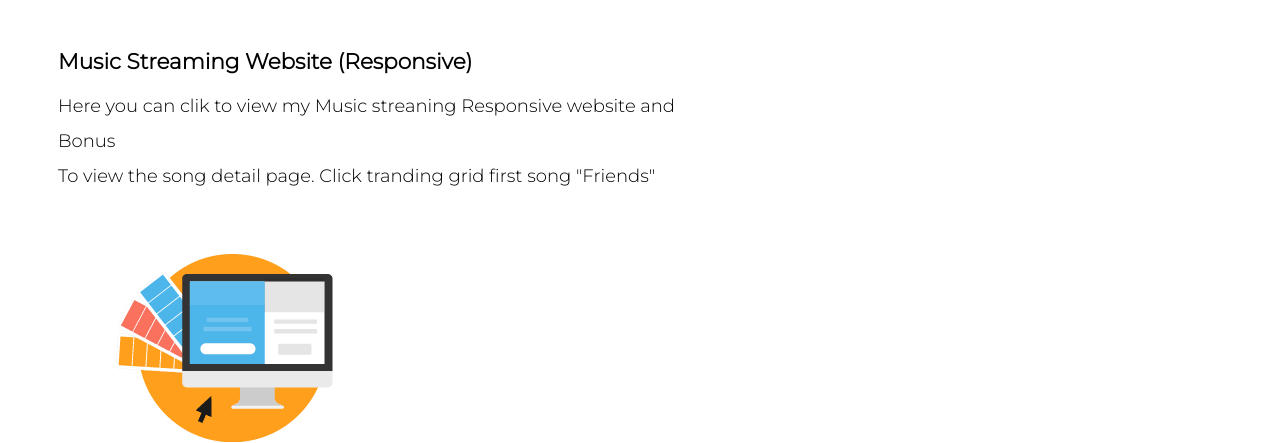
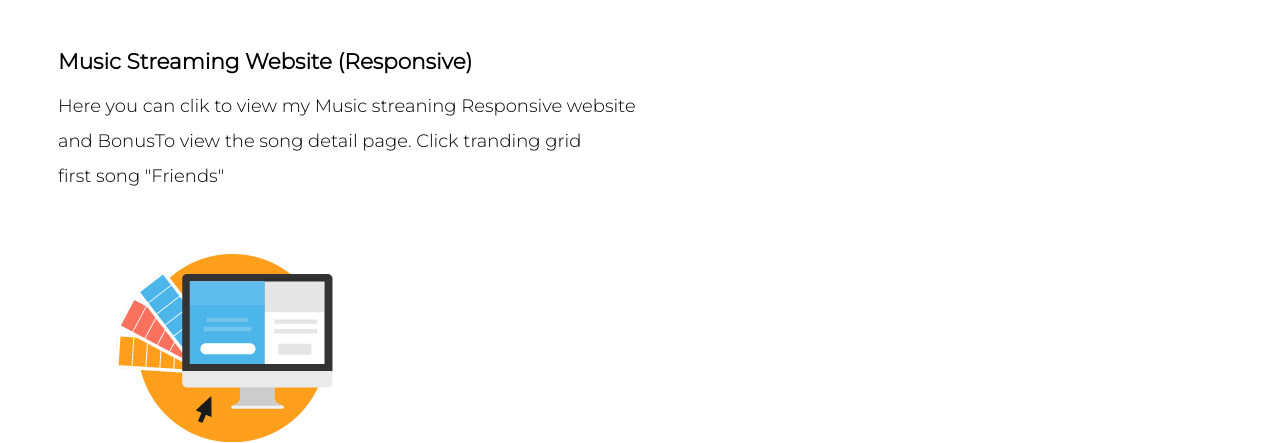
Before and after one commit to faizamansoor/web-welcome-to-my-website, a plain HTML site: page currentstudying.html in a window 1280 px wide. Shown: the part 1003-1446 px from the top of the page. Drawn offline with Linux system fonts and the light colour scheme.

Commit message:
minor changing

```diff
--- a/currentstudying.html
+++ b/currentstudying.html
@@ -54,8 +54,9 @@
                    <div class="icons"><a href="https://ju-nmd2021.github.io/lab-6-streaming-grid-faizamansoor/"> <img src="img/webpage-.png" alt=""></a>
                   </div>
                   <h6 class="heading-6"> Music Streaming Website (Responsive)</h6>
-                  <p>Here you can clik to view my Music streaning Responsive website and Bonus</p>
-                  <p>To view the song detail page. Click tranding grid first song "Friends"  </p>
+                  <p>Here you can clik to view my Music streaning Responsive website</p>
+                  <p> and BonusTo view the song detail page. Click tranding grid</p>
+                  <p>first song "Friends" </p>
                   <div class="icons">
                     <a href="https://ju-nmd2021.github.io/lab-7-responsive-streaming-grid-faizamansoor/"><img src="img/website.png" alt=""></a>
                   </div>
```
Also changed, not shown: my education.html (+1 -1 lines).
